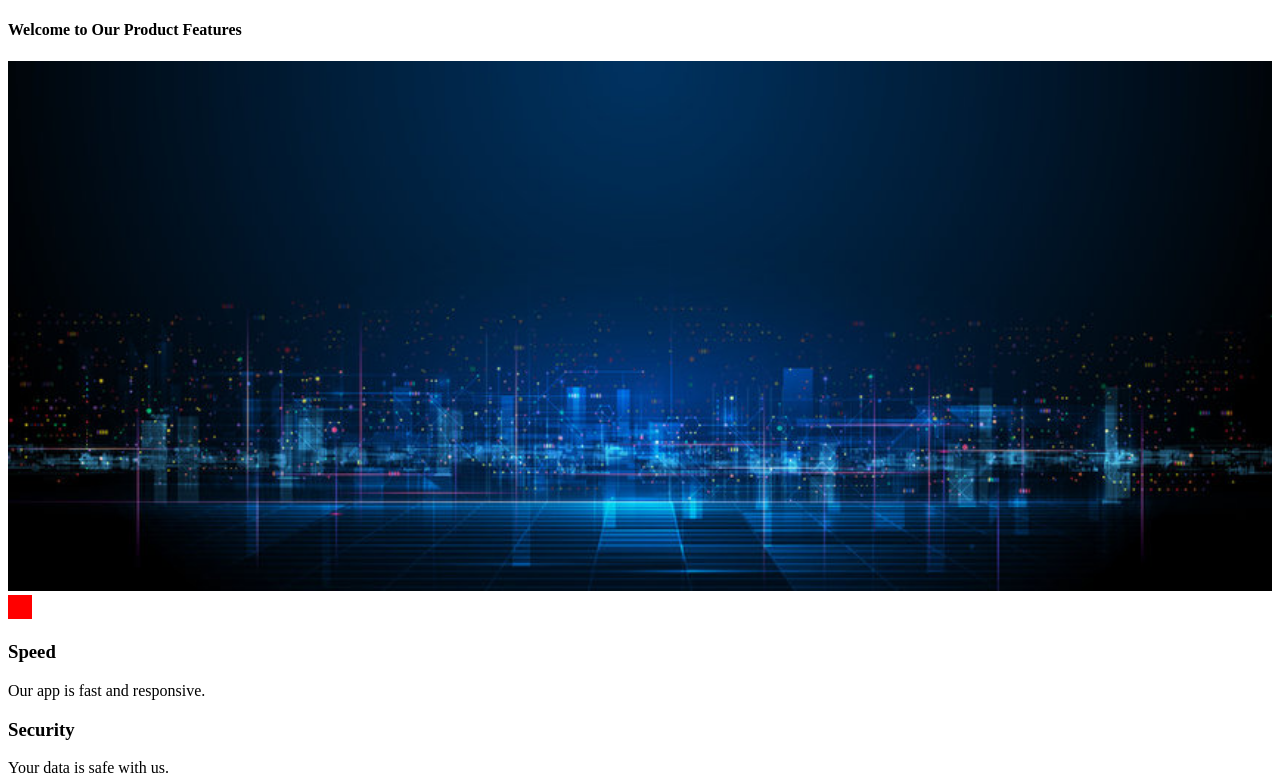
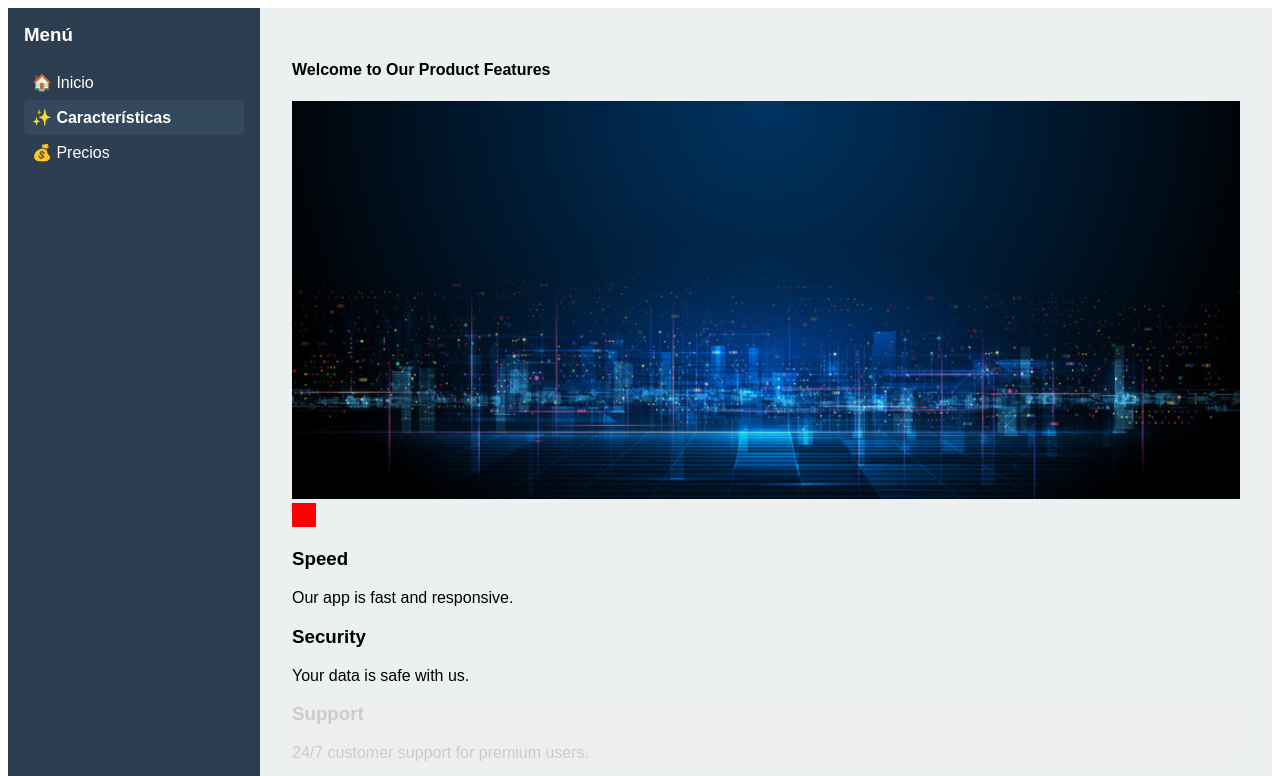
Before and after one commit to punkam23/accessibility-framework, an Angular app: page /features in a window 1280 px wide. Shown: the top 776 px of the page. Built offline with nearby package versions, Linux system fonts and the light colour scheme.

Commit message:
adding home page

```diff
--- a/src/app/app.component.html
+++ b/src/app/app.component.html
@@ -1 +1 @@
-<router-outlet></router-outlet>
+<app-home></app-home>
--- a/src/app/app.component.ts
+++ b/src/app/app.component.ts
@@ -1,9 +1,9 @@
 import { Component } from '@angular/core';
-import { RouterOutlet } from '@angular/router';
+import {HomeComponent} from './home/home.component';
 
 @Component({
   selector: 'app-root',
-  imports: [RouterOutlet],
+  imports: [HomeComponent],
   templateUrl: './app.component.html',
   standalone: true,
   styleUrl: './app.component.css'
--- a/src/app/app.routes.ts
+++ b/src/app/app.routes.ts
@@ -2,10 +2,12 @@ import {RouterModule, Routes} from '@angular/router';
 import {NgModule} from '@angular/core';
 import {PricingComponent} from './pricing/pricing.component';
 import {FeaturesComponent} from './features/features.component';
+import {HomeComponent} from './home/home.component';
 
 export const routes: Routes = [
   { path: 'features', component: FeaturesComponent },
   { path: 'pricing', component: PricingComponent },
+  { path: 'home', component: HomeComponent },
   { path: '', redirectTo: '/features', pathMatch: 'full' },
 ];
 
--- /dev/null
+++ b/src/app/home/home.component.css
@@ -0,0 +1,43 @@
+.container {
+  display: flex;
+  height: 100vh;
+  font-family: Arial, sans-serif;
+}
+
+.sidebar {
+  width: 220px;
+  background-color: #2c3e50;
+  color: white;
+  padding: 1rem;
+}
+
+.sidebar h3 {
+  margin-top: 0;
+}
+
+.sidebar ul {
+  list-style: none;
+  padding: 0;
+}
+
+.sidebar li {
+  padding: 0.5rem;
+  cursor: pointer;
+  border-radius: 5px;
+}
+
+.sidebar li:hover,
+.sidebar li.active {
+  background-color: #34495e;
+}
+
+.content {
+  flex-grow: 1;
+  padding: 2rem;
+  background-color: #ecf0f1;
+}
+
+.sidebar li.active {
+  background-color: #34495e;
+  font-weight: bold;
+}
--- /dev/null
+++ b/src/app/home/home.component.html
@@ -0,0 +1,25 @@
+<div class="container">
+  <aside class="sidebar">
+    <h3>Menú</h3>
+    <ul>
+      <li *ngFor="let item of menuItems"
+          routerLink="{{ item.route }}"
+          routerLinkActive="active"
+          [routerLinkActiveOptions]="{ exact: true }">
+        <span>{{ item.icon }}</span> {{ item.label }}
+      </li>
+    </ul>
+  </aside>
+
+  <main class="content">
+    <ng-container *ngIf="isAtHome(); else showPage">
+      <h2>Bienvenido</h2>
+      <p>Esta es la página de inicio de la aplicación. Usa el menú para navegar.</p>
+    </ng-container>
+
+
+    <ng-template #showPage>
+      <router-outlet></router-outlet>
+    </ng-template>
+  </main>
+</div>
--- /dev/null
+++ b/src/app/home/home.component.ts
@@ -0,0 +1,32 @@
+import { Component } from '@angular/core';
+import {Router, RouterLink, RouterLinkActive, RouterOutlet} from '@angular/router';
+import {NgForOf, NgIf} from '@angular/common';
+
+@Component({
+  selector: 'app-home',
+  standalone: true,
+  templateUrl: './home.component.html',
+  imports: [
+    RouterLink,
+    RouterLinkActive,
+    RouterOutlet,
+    NgIf,
+    NgForOf
+  ],
+  styleUrls: ['./home.component.css']
+})
+export class HomeComponent {
+  constructor(public router: Router) {}
+
+
+  isAtHome(): boolean {
+    return this.router.url === '/home';
+  }
+
+  menuItems = [
+    { label: 'Inicio', icon: '🏠', route: '/home' },       // 👈 Esta es la opción Home
+    { label: 'Características', icon: '✨', route: '/features' },
+    { label: 'Precios', icon: '💰', route: '/pricing' }
+  ];
+
+}
--- a/src/app/pricing/pricing.component.ts
+++ b/src/app/pricing/pricing.component.ts
@@ -3,6 +3,7 @@ import { Component } from '@angular/core';
 @Component({
   selector: 'app-pricing',
   imports: [],
+  standalone: true,
   templateUrl: './pricing.component.html',
   styleUrl: './pricing.component.css'
 })
```
Also changed, not shown: 1 other file (tests, documents, lock files or other folders).
